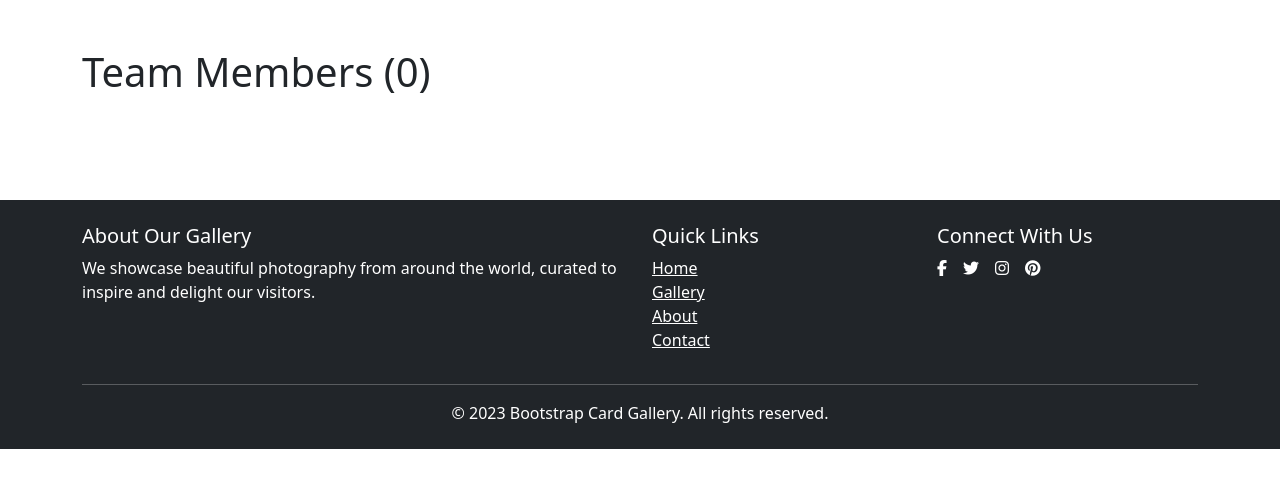
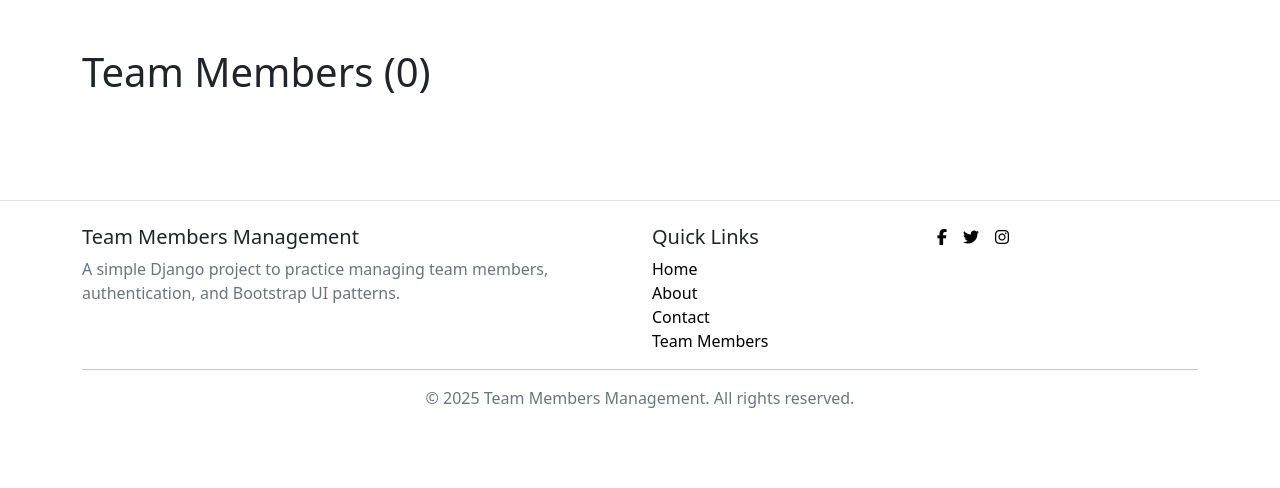
Before and after one commit to Azzam49/nova_django_cards_gallery, a Django app: page /testing/ in a window 1280 px wide. Shown: the part 72-560 px from the top of the page. Run offline with Django 3.2, Linux system fonts and the light colour scheme; some libraries are stand-ins or nearby versions.

Commit message:
Improve footer element

```diff
--- a/app/templates/app/assets/footer.html
+++ b/app/templates/app/assets/footer.html
@@ -1,33 +1,31 @@
 <!-- Footer -->
-    <footer class="bg-dark text-white py-4 mt-5">
+    <footer class="py-4 mt-5 border-top">
         <div class="container">
-            <div class="row">
+            <div class="row gy-4">
                 <div class="col-md-6">
-                    <h5>About Our Gallery</h5>
-                    <p>We showcase beautiful photography from around the world, curated to inspire and delight our visitors.</p>
+                    <h5 class="mb-2">Team Members Management</h5>
+                    <p class="text-secondary mb-0">A simple Django project to practice managing team members, authentication, and Bootstrap UI patterns.</p>
                 </div>
                 <div class="col-md-3">
-                    <h5>Quick Links</h5>
-                    <ul class="list-unstyled">
-                        <li><a href="#" class="text-white">Home</a></li>
-                        <li><a href="#" class="text-white">Gallery</a></li>
-                        <li><a href="#" class="text-white">About</a></li>
-                        <li><a href="#" class="text-white">Contact</a></li>
+                    <h5 class="mb-2">Quick Links</h5>
+                    <ul class="list-unstyled mb-0">
+                        <li><a href="{% url 'home' %}" class="link-body-emphasis text-decoration-none">Home</a></li>
+                        <li><a href="{% url 'about-us' %}" class="link-body-emphasis text-decoration-none">About</a></li>
+                        <li><a href="{% url 'contact-us' %}" class="link-body-emphasis text-decoration-none">Contact</a></li>
+                        <li><a href="{% url 'get_team_members' %}" class="link-body-emphasis text-decoration-none">Team Members</a></li>
                     </ul>
                 </div>
                 <div class="col-md-3">
-                    <h5>Connect With Us</h5>
                     <div class="d-flex gap-3">
-                        <a href="#" class="text-white"><i class="fab fa-facebook-f"></i></a>
-                        <a href="#" class="text-white"><i class="fab fa-twitter"></i></a>
-                        <a href="#" class="text-white"><i class="fab fa-instagram"></i></a>
-                        <a href="#" class="text-white"><i class="fab fa-pinterest"></i></a>
+                        <a href="#" class="link-body-emphasis text-decoration-none" aria-label="Facebook"><i class="fab fa-facebook-f"></i></a>
+                        <a href="#" class="link-body-emphasis text-decoration-none" aria-label="Twitter"><i class="fab fa-twitter"></i></a>
+                        <a href="#" class="link-body-emphasis text-decoration-none" aria-label="Instagram"><i class="fab fa-instagram"></i></a>
                     </div>
                 </div>
             </div>
             <hr>
             <div class="text-center">
-                <p class="mb-0">&copy; 2023 Bootstrap Card Gallery. All rights reserved.</p>
+                <p class="mb-0 text-secondary">&copy; {% now "Y" %} Team Members Management. All rights reserved.</p>
             </div>
         </div>
     </footer>
```
